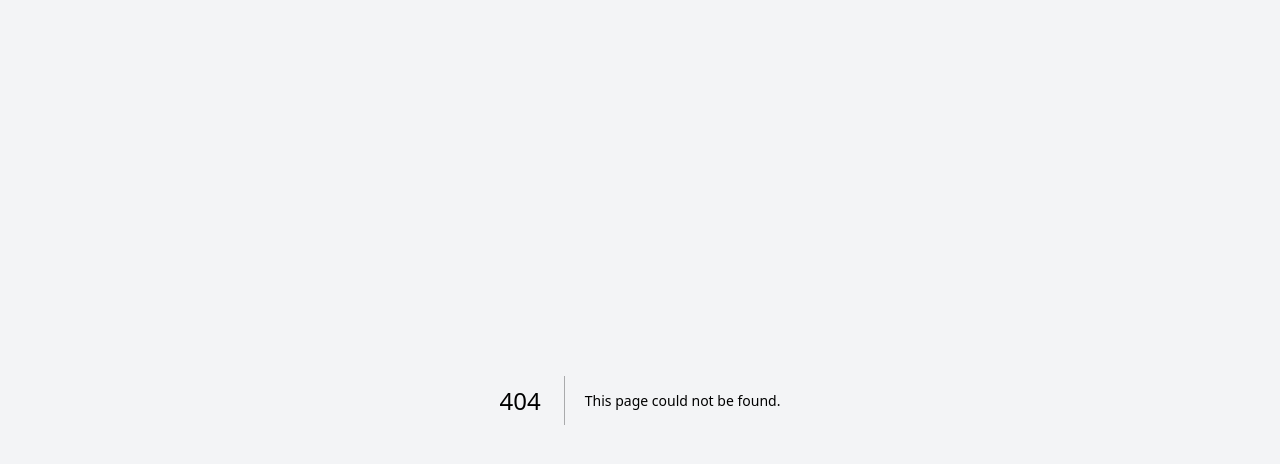
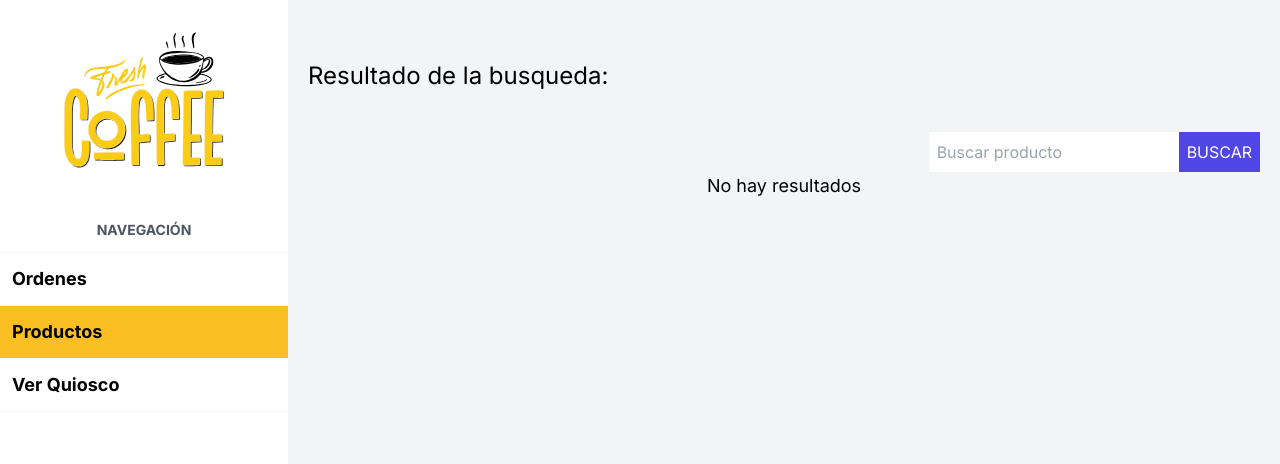
Before and after one commit to raruilova/quiosco, a Next.js app: page /admin/products/search in a window 1280 px wide. Before the commit this address had no page. Shown: the top 464 px of the page. Built offline with nearby package versions, Linux system fonts and the light colour scheme; no server answers; the database is empty.

Commit message:
search products

```diff
--- a/app/admin/products/page.tsx
+++ b/app/admin/products/page.tsx
@@ -1,7 +1,9 @@
+import { ProductSearchForm } from "@/components/products/ProductSearchForm";
 import { ProductTable } from "@/components/products/ProductTable";
 import { ProductsPagination } from "@/components/products/ProductsPagination";
 import { Heading } from "@/components/ui/Heading";
 import { prisma } from "@/src/lib/prisma";
+import Link from "next/link";
 import { redirect } from "next/navigation";
 
 const productCount = async () => {
@@ -46,6 +48,15 @@
   return (
     <>
       <Heading>Admministrar Productos</Heading>
+      <div className="flex flex-col lg:flex-row lg:justify-between gap-5">
+        <Link
+          href="/admin/products/new"
+          className="bg-amber-400 w-full lg:w-auto text-xl px-10 py-3 text-center font-bold cursor-pointer"
+        >
+          Crear Producto
+        </Link>
+        <ProductSearchForm />
+      </div>
       <ProductTable products={products} />
       <ProductsPagination page={page} totalPages={totalPages} />
     </>
--- /dev/null
+++ b/app/admin/products/search/page.tsx
@@ -0,0 +1,41 @@
+import { ProductSearchForm } from "@/components/products/ProductSearchForm";
+import { ProductTable } from "@/components/products/ProductTable";
+import { Heading } from "@/components/ui/Heading";
+import { prisma } from "@/src/lib/prisma";
+const searchProducts = async (searchTerm: string) => {
+  const products = await prisma.product.findMany({
+    where: {
+      name: {
+        contains: searchTerm,
+        mode: "insensitive", //para que no importa si el usuario pone en miniscula o mayus lo va a encontrar
+      },
+    },
+    include: {
+      category: true,
+    },
+  });
+  return products;
+};
+
+const SearchPage = async ({
+  searchParams,
+}: {
+  searchParams: { search: string };
+}) => {
+  const products = await searchProducts(searchParams.search);
+  return (
+    <>
+      <Heading>Resultado de la busqueda: {searchParams.search}</Heading>
+      <div className="flex flex-col lg:flex-row lg:justify-end gap-5">
+        <ProductSearchForm />
+      </div>
+      {products.length ? (
+        <ProductTable products={products} />
+      ) : (
+        <p className="text-center text-lg">No hay resultados</p>
+      )}
+    </>
+  );
+};
+
+export default SearchPage;
--- /dev/null
+++ b/components/products/ProductSearchForm.tsx
@@ -0,0 +1,36 @@
+"use client"
+import { SearchSchema } from "@/src/schema";
+import { useRouter } from "next/navigation";
+import { toast } from "react-toastify";
+
+export const ProductSearchForm = () => {
+    const router = useRouter();
+    const handleSearchForm = (formData: FormData) => {
+        const data = {
+            search: formData.get('search')
+        }
+        const result = SearchSchema.safeParse(data);
+        if(!result.success) {
+            result.error.issues.forEach(issue => {
+                toast.error(issue.message);
+            });
+            return
+        }
+        router.push(`/admin/products/search?search=${result.data.search}`);
+    }
+  return (
+    <form action={handleSearchForm} className="flex items-center">
+      <input
+        type="text"
+        placeholder="Buscar producto"
+        className="p-2 placeholder-gray-400 w-full"
+        name="search"
+      />
+      <input
+        type="submit"
+        value="Buscar"
+        className="bg-indigo-600 p-2 uppercase text-white cursor-pointer"
+      />
+    </form>
+  );
+};
--- a/src/schema/index.ts
+++ b/src/schema/index.ts
@@ -20,3 +20,7 @@
     .transform((value) => parseInt(value))
     .refine((value) => value > 0, { message: "Hay errores" }),
 });
+
+export const SearchSchema = z.object({
+  search: z.string().trim().min( 1, {message: "La busqueda no debe ir vacía"})
+})
```
